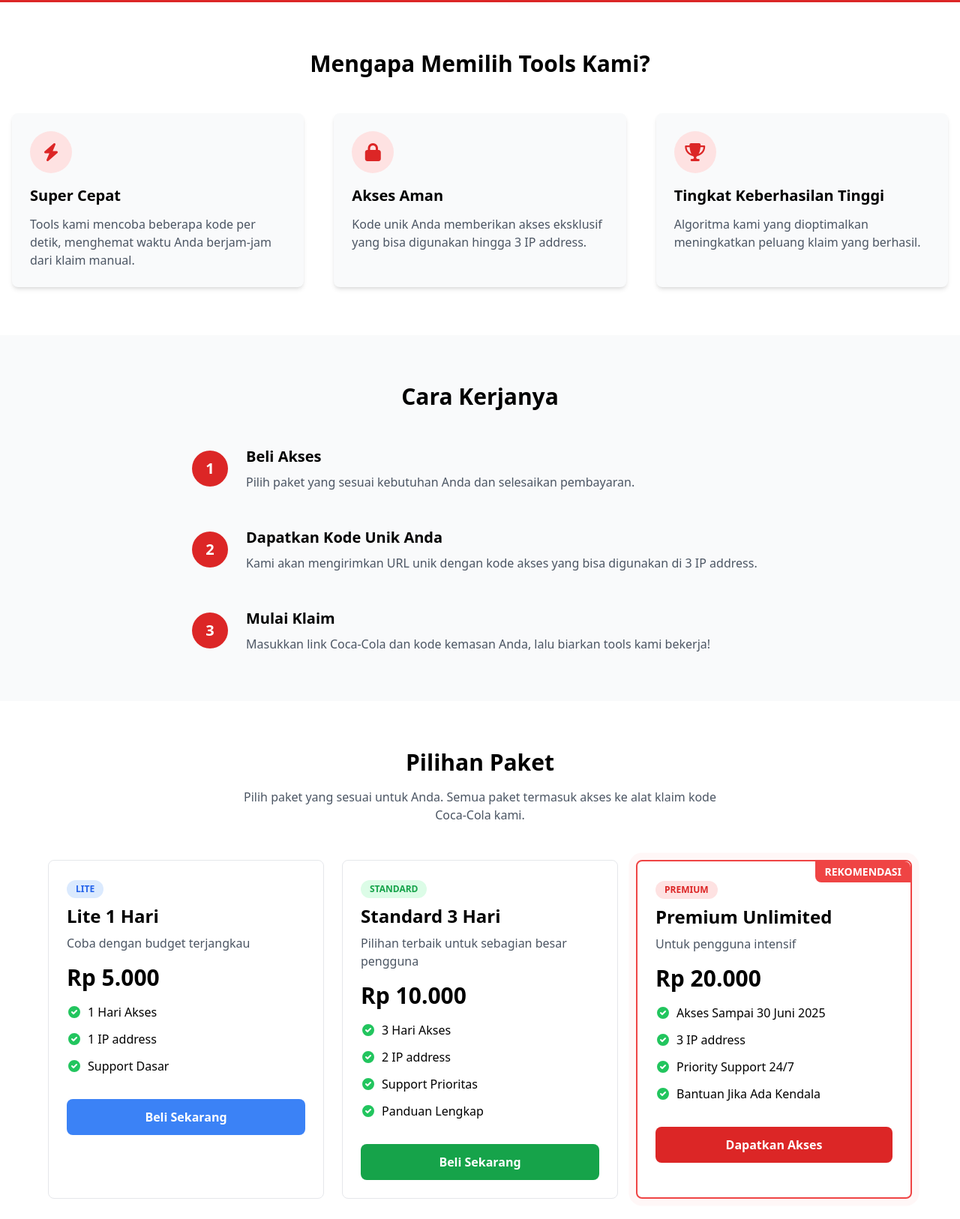
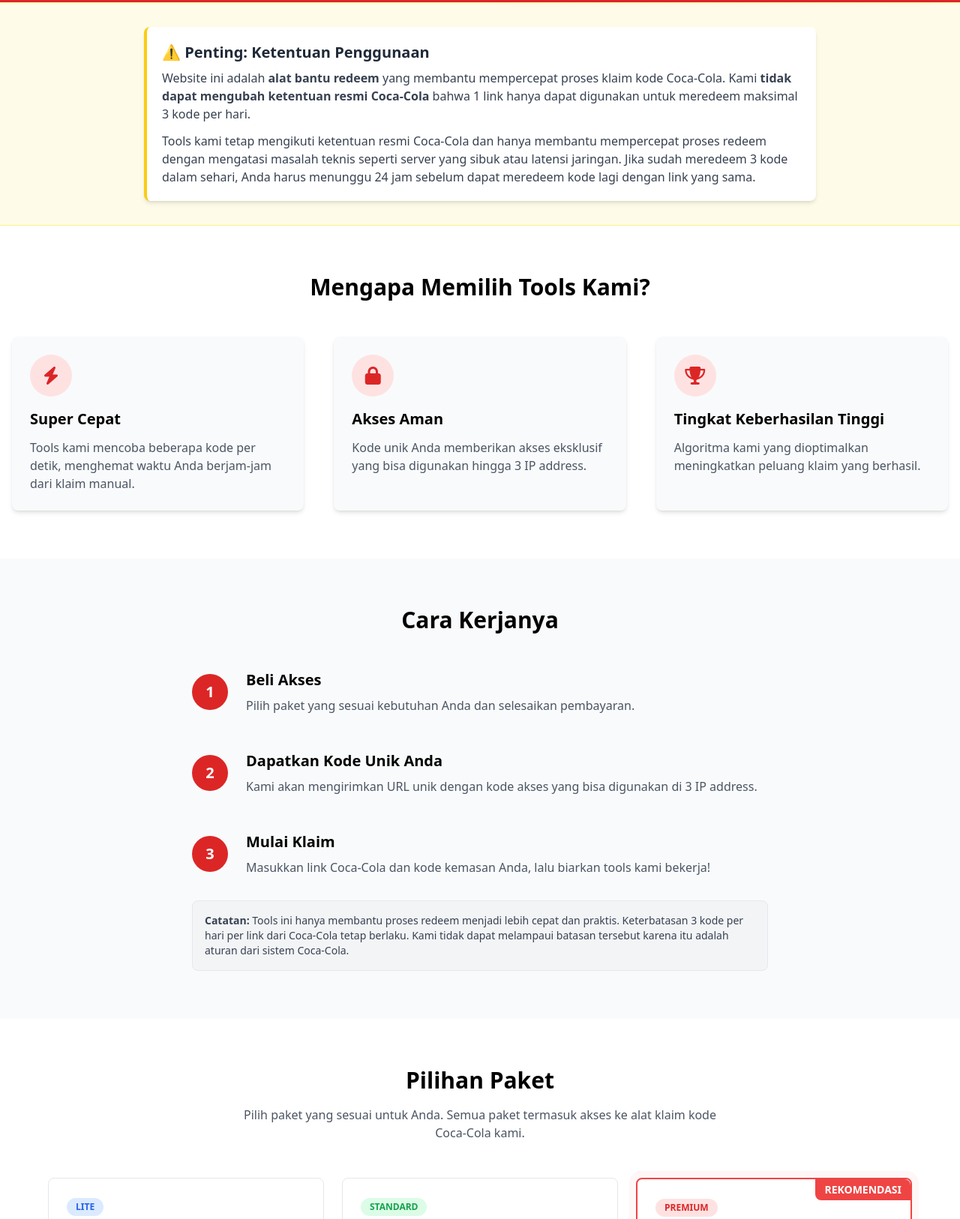
Before and after one commit to arifjagad/cocacola, a website: page public/index.html in a window 1280 px wide. Shown: the part 693-2319 px from the top of the page at 75% size. Drawn offline with nearby package versions, Linux system fonts and the light colour scheme.

Commit message:
Update: Memperbaharui TOS

```diff
--- a/public/index.html
+++ b/public/index.html
@@ -139,6 +139,27 @@
     </div>
   </section>
 
+  <!-- Disclaimer Section - Added -->
+  <section class="py-6 md:py-8 bg-yellow-50 border-t border-b border-yellow-200">
+    <div class="container mx-auto px-4 mobile-container">
+      <div class="max-w-4xl mx-auto">
+        <div class="bg-white p-5 rounded-lg shadow-md border-l-4 border-yellow-400">
+          <h3 class="text-lg md:text-xl font-bold mb-2 text-gray-800">⚠️ Penting: Ketentuan Penggunaan</h3>
+          <p class="text-gray-700 mb-3">
+            Website ini adalah <strong>alat bantu redeem</strong> yang membantu mempercepat proses klaim kode Coca-Cola.
+            Kami <strong>tidak dapat mengubah ketentuan resmi Coca-Cola</strong> bahwa 1 link hanya dapat digunakan untuk
+            meredeem maksimal 3 kode per hari.
+          </p>
+          <p class="text-gray-700">
+            Tools kami tetap mengikuti ketentuan resmi Coca-Cola dan hanya membantu mempercepat proses redeem dengan mengatasi
+            masalah teknis seperti server yang sibuk atau latensi jaringan. Jika sudah meredeem 3 kode dalam sehari,
+            Anda harus menunggu 24 jam sebelum dapat meredeem kode lagi dengan link yang sama.
+          </p>
+        </div>
+      </div>
+    </div>
+  </section>
+
   <!-- Features Section -->
   <section id="features" class="py-10 md:py-16 bg-white mobile-py">
     <div class="container mx-auto px-4 mobile-container">
@@ -201,6 +222,15 @@
             <p class="text-gray-600 text-sm md:text-base">Masukkan link Coca-Cola dan kode kemasan Anda, lalu biarkan tools kami bekerja!</p>
           </div>
         </div>
+      </div>
+
+      <!-- Additional note about limitations - Added -->
+      <div class="max-w-3xl mx-auto mt-8 p-4 bg-gray-100 rounded-lg border border-gray-200">
+        <p class="text-sm text-gray-700">
+          <strong>Catatan:</strong> Tools ini hanya membantu proses redeem menjadi lebih cepat dan praktis.
+          Keterbatasan 3 kode per hari per link dari Coca-Cola tetap berlaku.
+          Kami tidak dapat melampaui batasan tersebut karena itu adalah aturan dari sistem Coca-Cola.
+        </p>
       </div>
     </div>
   </section>
@@ -366,6 +396,10 @@
     <div class="container mx-auto px-4 mobile-container text-center">
       <p class="text-sm md:text-base">&copy; 2025 Coca-Cola Code Claimer.</p>
       <p class="text-xs md:text-sm mt-2">Layanan ini tidak berafiliasi dengan atau didukung oleh The Coca-Cola Company.</p>
+      <!-- Additional disclaimer in footer - Added -->
+      <p class="text-xs md:text-sm mt-2 max-w-xl mx-auto">
+        Tools ini hanya membantu mempercepat proses redeem dan tetap mengikuti ketentuan resmi Coca-Cola yaitu maksimal 3 kode per hari per link.
+      </p>
     </div>
   </footer>
 </body>
```
